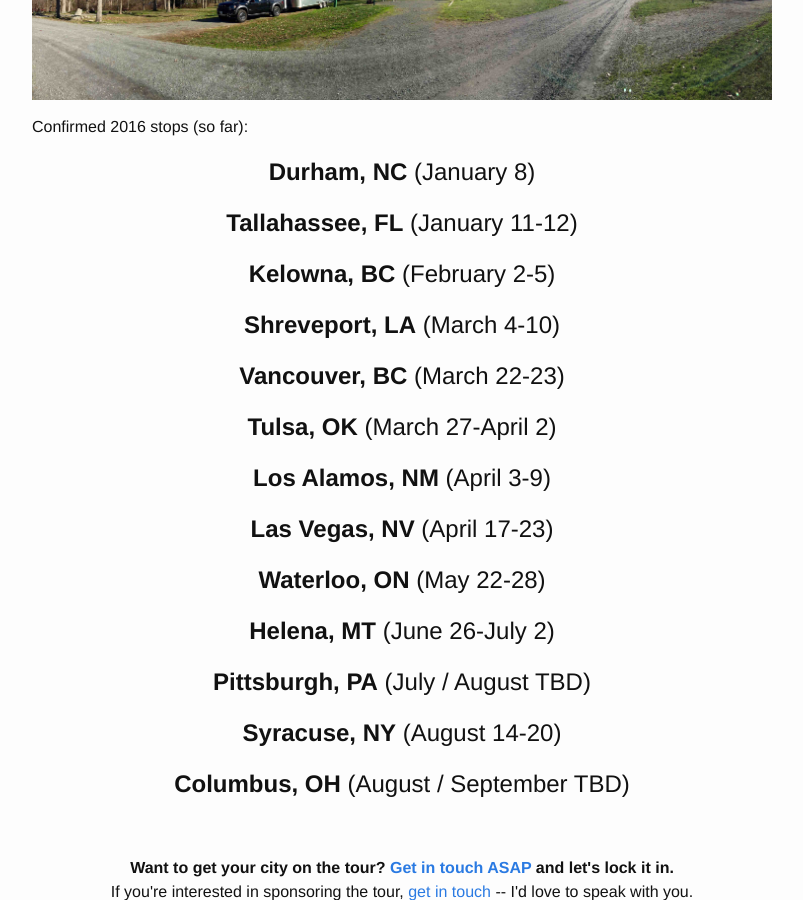
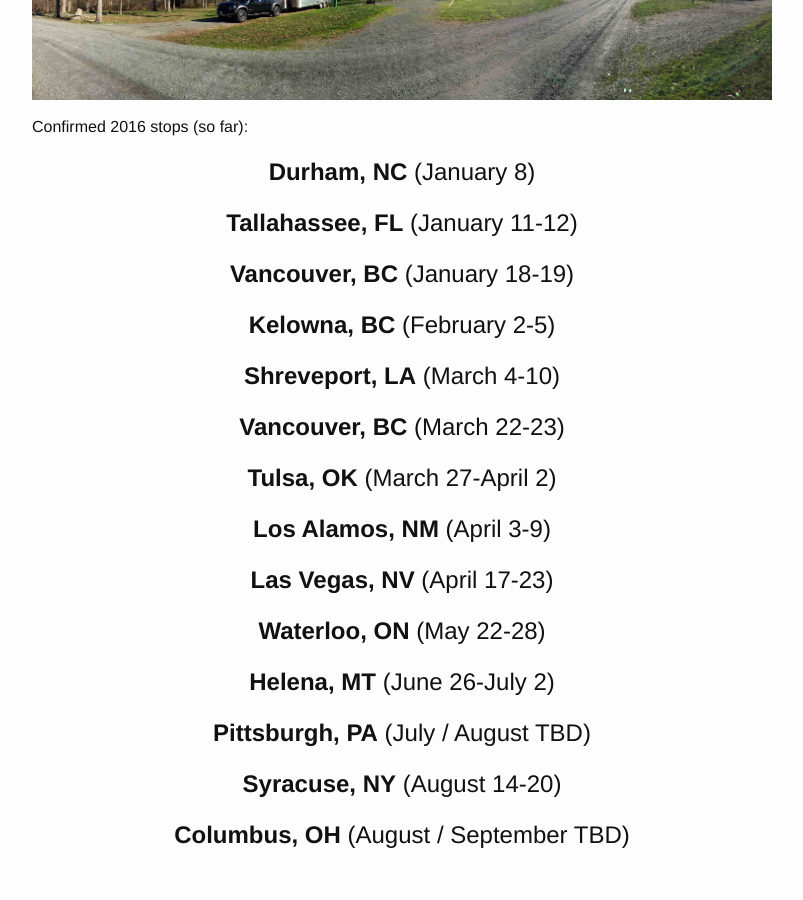
Before and after one commit to paulsingh/paulsingh.github.io, a Jekyll site: the page built from tech-tour.md, in a window 1280 px wide and 900 px high, scrolled down 537 px. Shown: the whole window, without its empty margins (238-1041 px from the left). Built offline with Jekyll 4.4.1, drawn with Linux system fonts in a browser that asks for light colours.

Commit message:
Adding Vancouver into the list twice. :)

```diff
--- a/tech-tour.md
+++ b/tech-tour.md
@@ -20,6 +20,8 @@ permalink: /tech-tour/
 <h1 align="center"><strong>Durham, NC</strong> (January 8)</h1>
 
 <h1 align="center"><strong>Tallahassee, FL</strong> (January 11-12)</h1>
+
+<h1 align="center"><strong>Vancouver, BC</strong> (January 18-19)</h1>
 
 <h1 align="center"><strong>Kelowna, BC</strong> (February 2-5)</h1>
 
```
